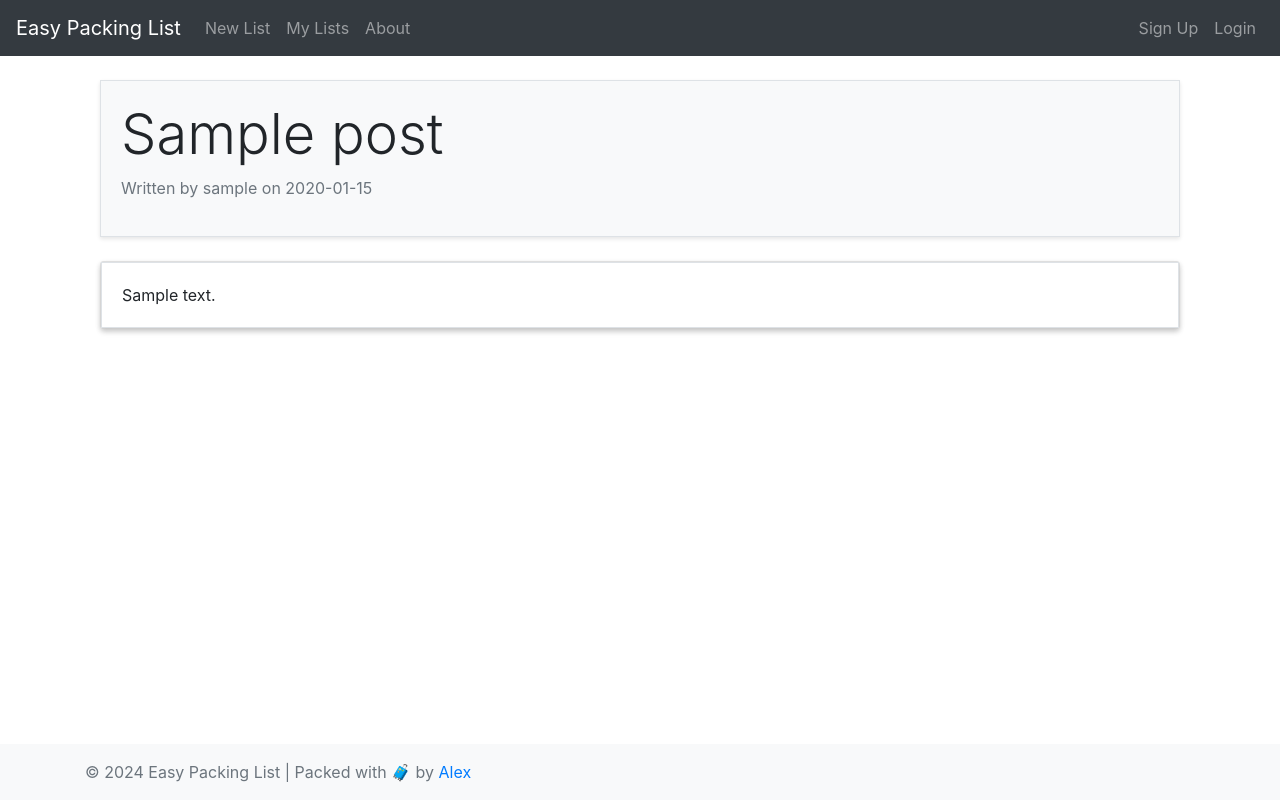
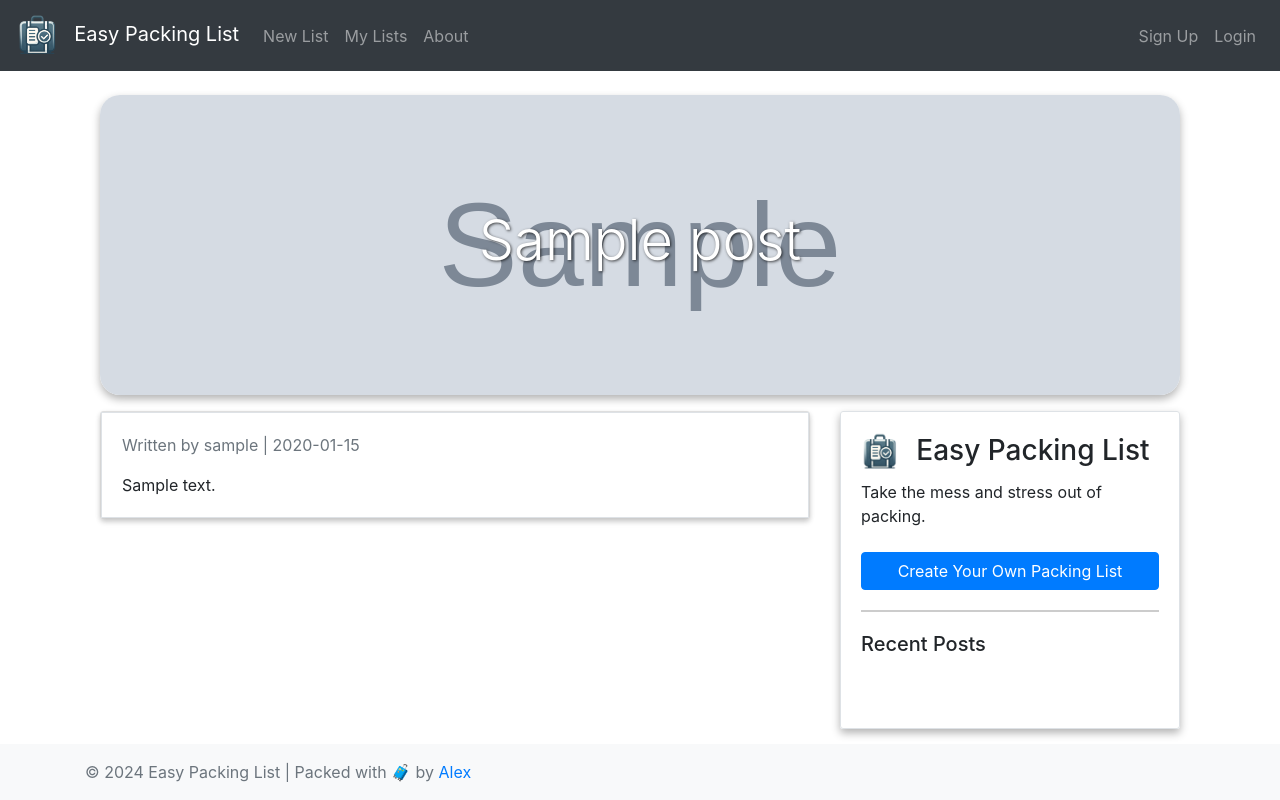
Before and after one commit to jeffries17/epl_app, a Django app: a page that uses easypackinglist/templates/base.html in a window 1280 px wide. Run offline with Django 5.2, Linux system fonts and the light colour scheme; tables that the repository leaves empty hold one stand-in row (values such as "Sample post"); grey boxes marked "Sample" are stand-in pictures; parts of the project's set-up code (start-up, migrations or seed data) failed here and were passed over; some libraries are stand-ins or nearby versions.

Commit message:
blog improvements

```diff
--- a/blog/models.py
+++ b/blog/models.py
@@ -2,6 +2,7 @@
 from django.contrib.auth.models import User
 from django.template.defaultfilters import slugify
 from django_ckeditor_5.fields import CKEditor5Field
+from taggit.managers import TaggableManager
 
 class Post(models.Model):
     title = models.CharField(max_length=200)
@@ -10,6 +11,9 @@
     content = CKEditor5Field('Text', config_name='extends')
     created_on = models.DateTimeField(auto_now_add=True)
     updated_on = models.DateTimeField(auto_now=True)
+    meta_description = models.CharField(max_length=155, blank=True)
+    featured_image = models.ImageField(upload_to='posts/%Y/%m/%d/', blank=True, null=True)
+    tags = TaggableManager(blank=True)
 
     def __str__(self):
         return self.title
--- a/blog/templates/blog/blog_detail.html
+++ b/blog/templates/blog/blog_detail.html
@@ -1,18 +1,50 @@
 {% extends "base.html" %}
-
+{% load static %}
 {% block content %}
 <div class="container mt-4">
+    <!-- Featured Image Section with Title Overlay (Full Width) -->
+    <div class="row pb-3">
+        <div class="col-12">
+            <div class="blog-header" style="background-image: url('{% if object.featured_image %}{{ object.featured_image.url }}{% else %}{% static 'images/trip_images/trip_background.jpg' %}{% endif %}');">
+                <div class="blog-title-overlay">
+                    <h1 class="display-4 text-white">{{ object.title }}</h1>
+                </div>
+            </div>
+        </div>
+    </div>
+
     <div class="row">
-        <div class="col-lg-12">
-            <!-- Title Section -->
-            <div class="mb-4 blog-title-section">
-                <h1 class="display-4">{{ object.title }}</h1>
-                <p class="text-muted">Written by {{ object.author }} on {{ object.created_on|date:"Y-m-d" }}</p>
+        <!-- Main content area (Post) -->
+        <div class="col-lg-8">
+            <div class="card">
+
+                <div class="card-body blog-content-section">
+                    <p class="text-muted">Written by {{ object.author }} | {{ object.created_on|date:"Y-m-d" }}</p>
+                    {{ object.content|safe }}
+                </div>
             </div>
-            <!-- Content Section -->
-            <div class="card">
-                <div class="card-body blog-content-section">
-                    {{ object.content|safe }}
+        </div>
+        <!-- Sidebar content area -->
+        <div class="col-lg-4">
+            <div class="sidebar-sticky pb-5">
+                <!-- Static Description with Logo -->
+                <div class="site-description mb-4">
+
+                    <h3> <img src="{% static 'images/logo/epl_logo_transparent_trim.png' %}" alt="Easy Packing List Icon" style="height: 40px; margin-right: 10px;"> Easy Packing List </h3>
+                    <p> Take the mess and stress out of packing. </p>
+                </div>
+                <!-- Link to Create Packing List -->
+                <div class="create-list">
+                    <a href="{% url 'home' %}" class="btn btn-primary">Create Your Own Packing List</a>
+                </div>
+                <!-- Recent Posts -->
+                <div class="recent-posts mb-4">
+                    <h5>Recent Posts</h5>
+                    <ul class="list-unstyled">
+                        {% for post in recent_posts %}
+                        <li><a href="{% url 'blog_detail' slug=post.slug %}">{{ post.title }}</a></li>
+                        {% endfor %}
+                    </ul>
                 </div>
             </div>
         </div>
--- a/easypackinglist/static/css/packinglist.css
+++ b/easypackinglist/static/css/packinglist.css
@@ -107,6 +107,7 @@
   background-repeat: no-repeat;
   background-position: center center;
   background-size: cover;
+  box-shadow: 0px 4px 8px rgba(0, 0, 0, 0.3);
   border-radius: 15px;
   height: 200px;
   width: 100%;
@@ -148,3 +149,35 @@
       line-height: 1.4;
   }
 }
+
+.blog-header {
+  position: relative;
+  background-size: cover;
+  background-position: center;
+  box-shadow: 0px 4px 8px rgba(0, 0, 0, 0.3);
+  height: 300px;
+  width: 100%;
+  display: flex;
+  align-items: center;
+  justify-content: center;
+  border-radius: 20px;
+  overflow: hidden;
+  text-shadow: 1px 1px 3px rgba(0, 0, 0, 0.7);
+}
+
+.sidebar-sticky {
+  position: sticky;
+  top: 20px;
+  border: 1px solid #dee2e6;
+  border-radius: 3px; /* Rounded corners for the sidebar */
+  box-shadow: 0px 4px 8px rgba(0, 0, 0, 0.3); /* 3D effect */
+  padding: 20px;
+  margin-bottom: 60px;
+}
+
+.recent-posts {
+  border-top: 2px solid #ccc; /* Change color as needed */
+  padding-top: 20px; /* Adjust padding to your preference */
+  margin-top: 20px;
+  margin-bottom: 20px; /* Existing margin for space below the section */
+}
--- a/easypackinglist/templates/base.html
+++ b/easypackinglist/templates/base.html
@@ -8,6 +8,7 @@
 
     <title>Easy Packing List</title>
     <link rel="stylesheet" type="text/css" href="{% static 'css/packinglist.css' %}">
+    <link rel="shortcut icon" type="image/png" href="{% static 'images/logo/favicon.ico' %}"/>
 
     <!-- Bootstrap CSS -->
     <link href="https://stackpath.bootstrapcdn.com/bootstrap/4.5.2/css/bootstrap.min.css" rel="stylesheet">
@@ -18,7 +19,10 @@
 </head>
 <body>
     <header class="navbar navbar-expand-lg navbar-dark bg-dark">
-        <a class="navbar-brand" href="{% url 'home' %}">Easy Packing List</a>
+        <a class="navbar-brand" href="{% url 'home' %}">
+            <img src="{% static 'images/logo/epl_logo_transparent_trim.png' %}" alt="Easy Packing List Icon" style="height: 45px; margin-right: 10px;">
+            Easy Packing List
+        </a>
         <button class="navbar-toggler" type="button" data-toggle="collapse" data-target="#navbarNav" aria-controls="navbarNav" aria-expanded="false" aria-label="Toggle navigation">
             <span class="navbar-toggler-icon"></span>
         </button>
--- a/easypackinglist/templates/home.html
+++ b/easypackinglist/templates/home.html
@@ -15,6 +15,7 @@
         <section class="container">
             <div class="row justify-content-center section">
                 <h2 class="">Pick Your Packing List</h2>
+
                 <p>Whether you're traveling for business or pleasure, we've got a list ready for you. Get started below!</p>
             </div>
             <div class="row justify-content-center mt-5 section">
--- a/epl_app/settings.py
+++ b/epl_app/settings.py
@@ -31,6 +31,7 @@
     'accounts',
     'blog',
     'django_ckeditor_5',
+    'taggit',
 ]
 
 MIDDLEWARE = [
--- a/requirements.txt
+++ b/requirements.txt
@@ -39,6 +39,7 @@
 django-ckeditor-5==0.2.12
 django-environ==0.11.2
 django-js-asset==2.2.0
+django-taggit==5.0.1
 django-timezone-field==6.1.0
 dnspython==2.6.1
 duckdb==0.10.1
```
Also changed, not shown: blog/admin.py (+9 -0 lines), blog/templates/blog/blog_list.html (+7 -2 lines), easypackinglist/views.py (+5 -5 lines), blog/migrations/0002_post_featured_image_post_meta_description_post_tags.py (added), easypackinglist/static/images/logo/epl_logo_transparent.png (added), easypackinglist/static/images/logo/epl_logo_transparent_trim.png (added), easypackinglist/static/images/logo/favicon.ico (added), 2 other files.
